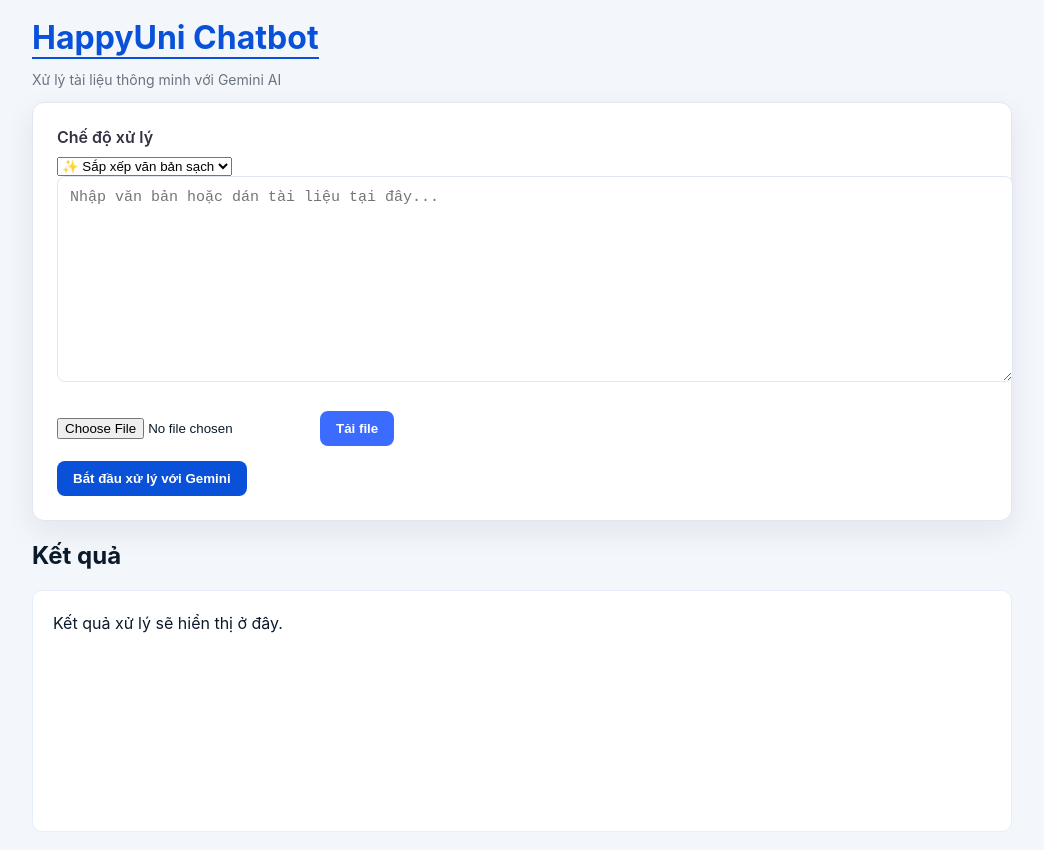
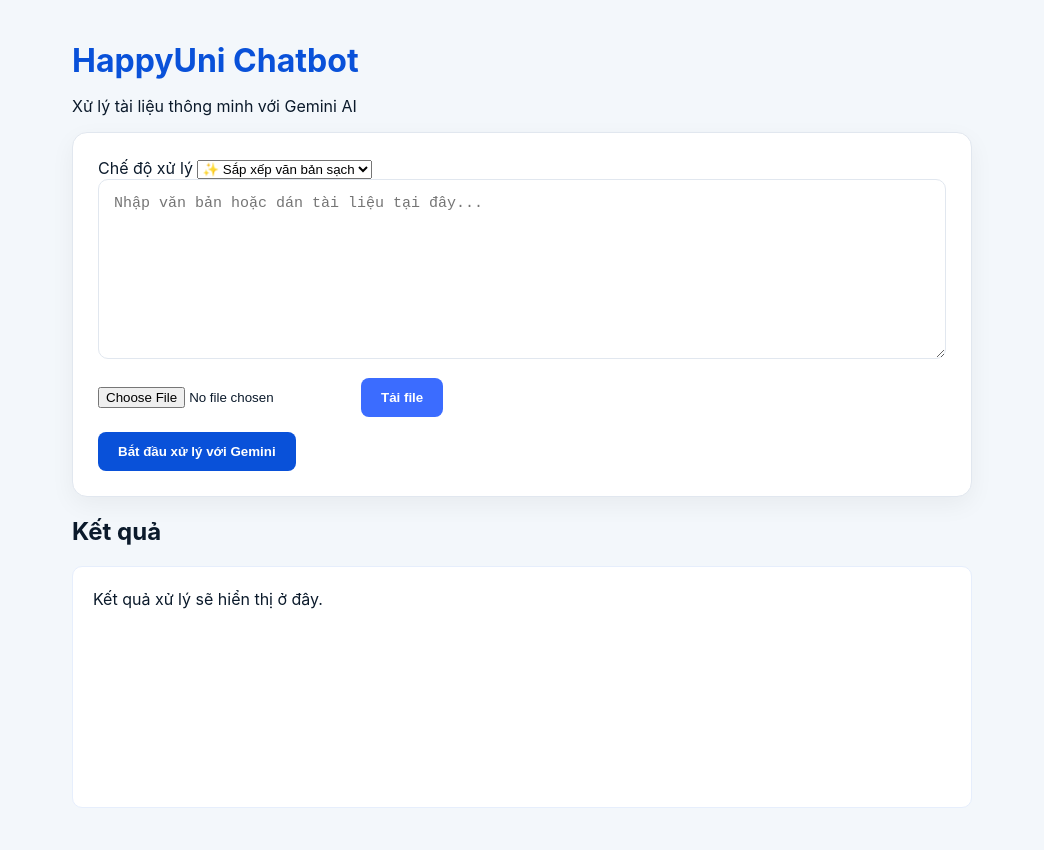
Before and after one commit to minchan303/nhom14, a website: page public/index.html in a window 1280 px wide. Shown: the whole page, without its empty margins (118-1162 px from the left). After the commit the page ends 828 px from the top, so only its background shows below. Drawn offline with Linux system fonts and the light colour scheme.

Commit message:
Update style.css

```diff
--- a/public/style.css
+++ b/public/style.css
@@ -1,13 +1,9 @@
-body { background: #f3f7fb; font-family: 'Inter', Arial, sans-serif; margin: 0; padding: 18px; color: #0b1a2b; }
-.container { max-width: 980px; margin: auto; }
-header h1 { margin: 0 0 6px 0; font-size: 32px; color: #0951d9; border-bottom: 2px solid #0951d9; display: inline-block; }
-.muted { color: #6b7280; font-size: 14px; margin-top: 6px; }
-
-.card { background: #fff; padding: 24px; border-radius: 12px; box-shadow: 0 10px 30px rgba(20,30,80,0.08); margin-bottom: 20px; border: 1px solid #e1e7ef; }
-label { display: block; margin-bottom: 8px; font-weight: 600; color: #334; }
-textarea { width: 100%; min-height: 180px; padding: 12px; border-radius: 8px; border: 1px solid #e1e7ef; font-size: 15px; margin-bottom: 10px; }
+body { background: #f3f7fb; font-family: Inter, Arial, sans-serif; margin: 0; padding: 20px; color: #0b1a2b; }
+.container { max-width: 900px; margin: auto; }
+header h1 { color: #0951d9; font-size: 32px; margin-bottom: 5px; }
+.card { background: #fff; padding: 25px; border-radius: 15px; box-shadow: 0 8px 25px rgba(0,0,0,0.05); border: 1px solid #e1e7ef; margin-bottom: 20px; }
+textarea { width: 100%; min-height: 180px; padding: 15px; border-radius: 10px; border: 1px solid #e1e7ef; font-size: 15px; box-sizing: border-box; }
 .row { display: flex; gap: 10px; margin-top: 15px; align-items: center; }
-button { background: #3b6cff; color: #fff; border: 0; padding: 10px 16px; border-radius: 8px; cursor: pointer; font-weight: 600; transition: 0.3s; }
-button:hover { opacity: 0.9; transform: translateY(-1px); }
+button { background: #3b6cff; color: #fff; border: 0; padding: 12px 20px; border-radius: 8px; cursor: pointer; font-weight: 600; }
 button.primary { background: #0951d9; }
 .result { background: #fff; padding: 20px; border-radius: 10px; border: 1px solid #e6eefc; min-height: 200px; white-space: pre-wrap; line-height: 1.6; }
```
